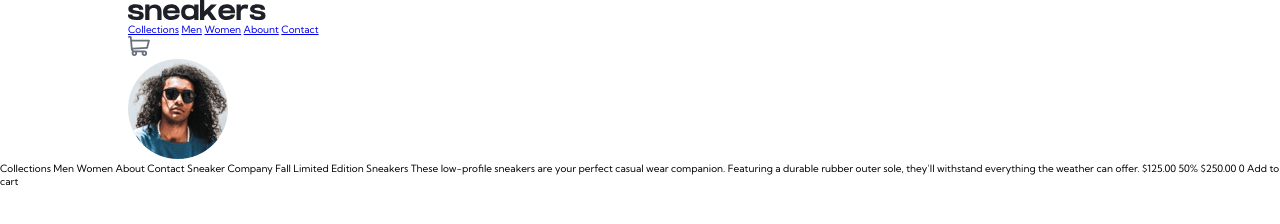
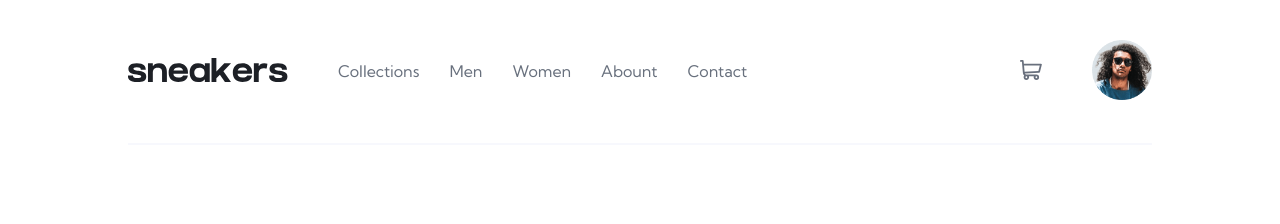
Before and after one commit to stevenHuang0604/Ecommerce-product-page, a plain HTML site: page index.html in a window 1280 px wide. Drawn offline with Linux system fonts and the light colour scheme.

Commit message:
Create header css file

```diff
--- /dev/null
+++ b/header.css
@@ -0,0 +1,53 @@
+.header {
+  padding: 4rem 0;
+  border-bottom: 2px solid var(--color-blue-grayish-light);
+
+  display: flex;
+  align-items: center;
+  gap: 5rem;
+}
+
+.header__logo {
+  width: 16rem;
+
+  & img {
+    width: 100%;
+  }
+}
+
+.header__nav {
+  font-size: var(--fs-body);
+  height: 100%;
+  display: flex;
+  gap: 3rem;
+}
+
+.header__nav-item {
+  color: var(--color-blue-grayish-dark);
+  text-decoration: none;
+  border-bottom: 2px solid transparent;
+}
+
+.header__nav-item:hover {
+  color: var(--color-black);
+  border-bottom: 2px solid var(--color-orange);
+}
+
+.header__profile {
+  margin-left: auto;
+
+  display: flex;
+  align-items: center;
+  gap: 5rem;
+}
+
+.header__profile--cart {
+}
+
+.header__profile--avatar {
+  width: 6rem;
+
+  & img {
+    width: 100%;
+  }
+}
--- a/index.html
+++ b/index.html
@@ -36,8 +36,8 @@
         </div>
       </header>
     </div>
-    Collections Men Women About Contact Sneaker Company Fall Limited Edition Sneakers These low-profile sneakers are
+    <!-- Collections Men Women About Contact Sneaker Company Fall Limited Edition Sneakers These low-profile sneakers are
     your perfect casual wear companion. Featuring a durable rubber outer sole, they’ll withstand everything the weather
-    can offer. $125.00 50% $250.00 0 Add to cart
+    can offer. $125.00 50% $250.00 0 Add to cart -->
   </body>
 </html>
--- a/style.css
+++ b/style.css
@@ -1,2 +1,3 @@
 @import url(./reset.css);
 @import url(./layout.css);
+@import url(./header.css);
```
